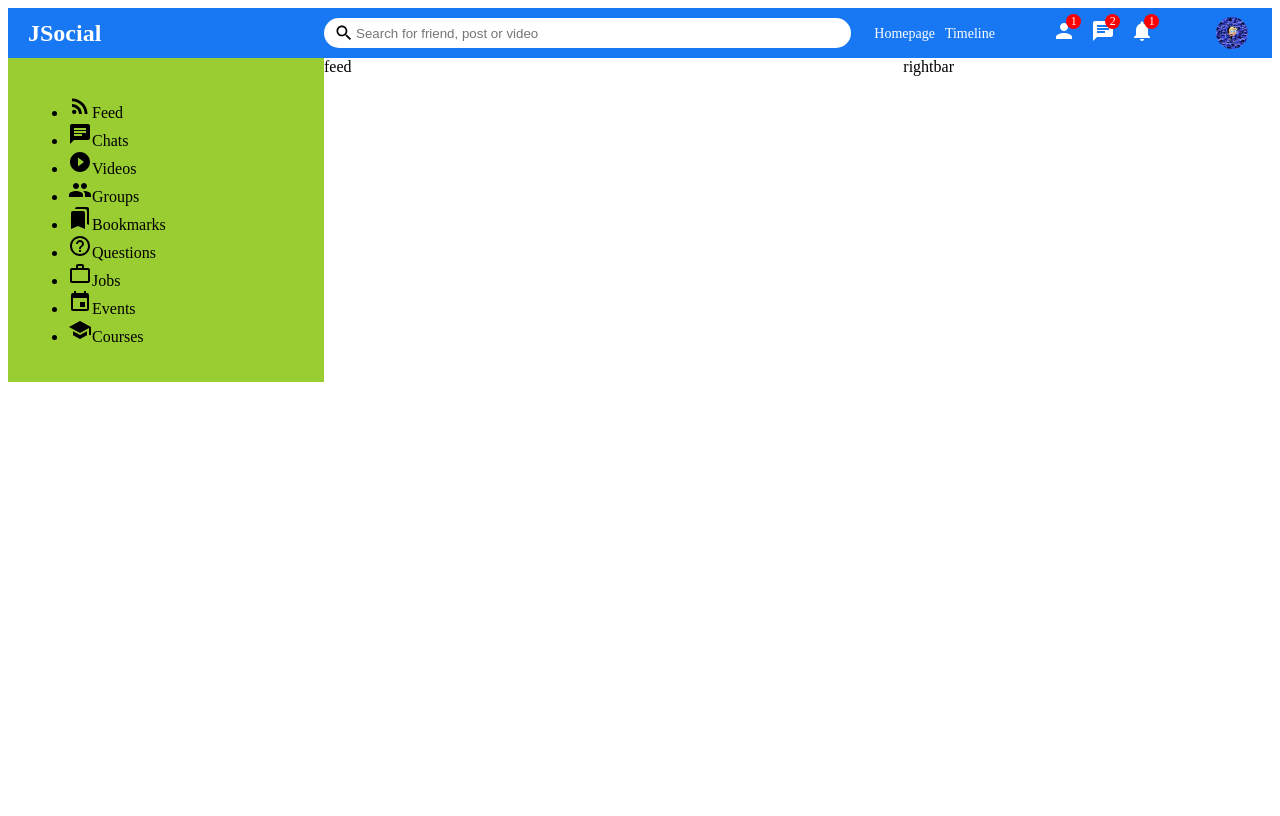
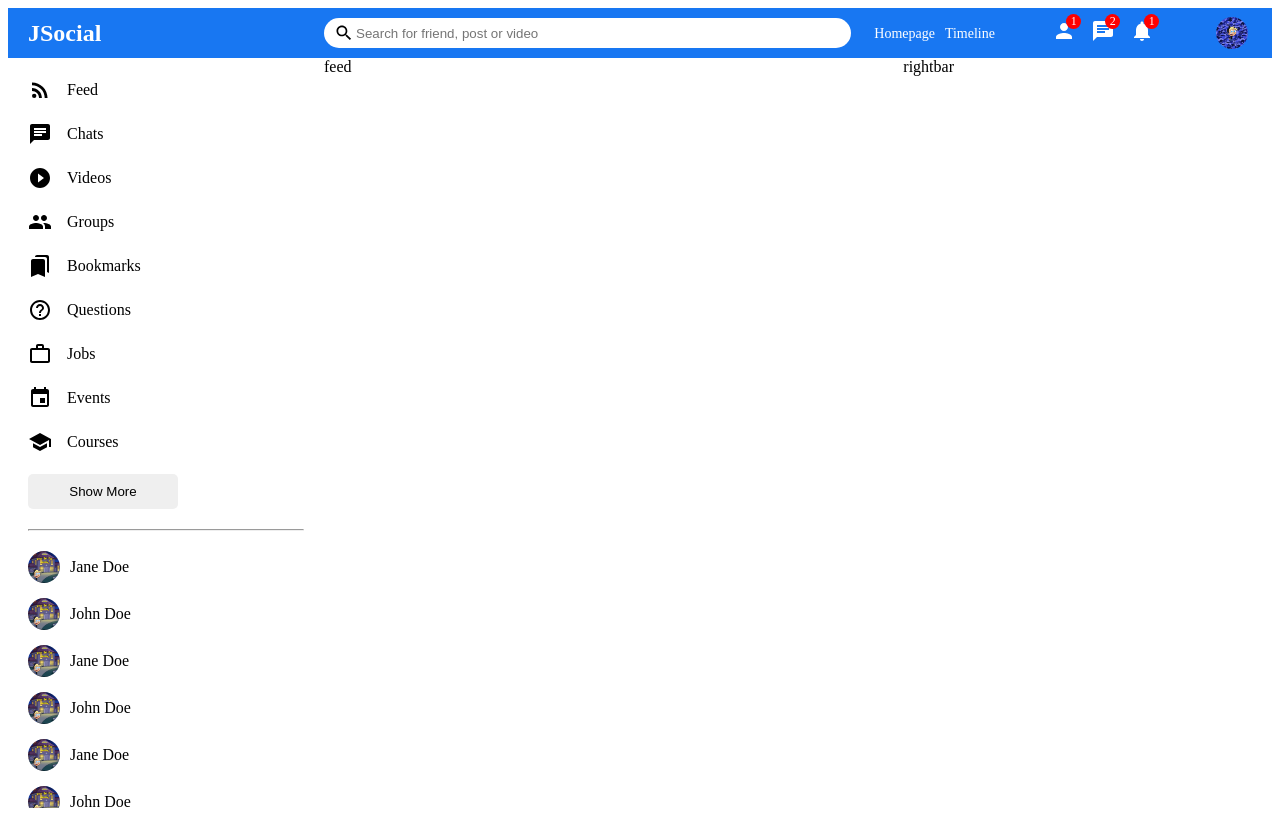
Before and after one commit to Justin7933/social-app, a React (Create React App) app: page / in a window 1280 px wide. Built offline with nearby package versions, Linux system fonts and the light colour scheme.

Commit message:
added on to sidebar.jsx and .css

```diff
--- a/src/components/sidebar/Sidebar.jsx
+++ b/src/components/sidebar/Sidebar.jsx
@@ -43,6 +43,58 @@
                         <span className="sidebarListItemText">Courses</span>
                     </li>
                 </ul>
+                <button className="sidebarButton">Show More</button>
+                <hr className="sidebarHr"/>
+                <ul className="sidebarFriendList">
+                    <li className="sidebarFriend">
+                        <img className="sidebarFriendImg" src="/assets/person/2.jpeg" alt=""/>
+                        <span className="sidebarFriendName">Jane Doe</span>
+                    </li>
+                    <li className="sidebarFriend">
+                        <img className="sidebarFriendImg" src="/assets/person/2.jpeg" alt=""/>
+                        <span className="sidebarFriendName">John Doe</span>
+                    </li>
+                    <li className="sidebarFriend">
+                        <img className="sidebarFriendImg" src="/assets/person/2.jpeg" alt=""/>
+                        <span className="sidebarFriendName">Jane Doe</span>
+                    </li>
+                    <li className="sidebarFriend">
+                        <img className="sidebarFriendImg" src="/assets/person/2.jpeg" alt=""/>
+                        <span className="sidebarFriendName">John Doe</span>
+                    </li>
+                    <li className="sidebarFriend">
+                        <img className="sidebarFriendImg" src="/assets/person/2.jpeg" alt=""/>
+                        <span className="sidebarFriendName">Jane Doe</span>
+                    </li>
+                    <li className="sidebarFriend">
+                        <img className="sidebarFriendImg" src="/assets/person/2.jpeg" alt=""/>
+                        <span className="sidebarFriendName">John Doe</span>
+                    </li>
+                    <li className="sidebarFriend">
+                        <img className="sidebarFriendImg" src="/assets/person/2.jpeg" alt=""/>
+                        <span className="sidebarFriendName">Jane Doe</span>
+                    </li>
+                    <li className="sidebarFriend">
+                        <img className="sidebarFriendImg" src="/assets/person/2.jpeg" alt=""/>
+                        <span className="sidebarFriendName">John Doe</span>
+                    </li>
+                    <li className="sidebarFriend">
+                        <img className="sidebarFriendImg" src="/assets/person/2.jpeg" alt=""/>
+                        <span className="sidebarFriendName">Jane Doe</span>
+                    </li>
+                    <li className="sidebarFriend">
+                        <img className="sidebarFriendImg" src="/assets/person/2.jpeg" alt=""/>
+                        <span className="sidebarFriendName">John Doe</span>
+                    </li>
+                    <li className="sidebarFriend">
+                        <img className="sidebarFriendImg" src="/assets/person/2.jpeg" alt=""/>
+                        <span className="sidebarFriendName">Jane Doe</span>
+                    </li>
+                    <li className="sidebarFriend">
+                        <img className="sidebarFriendImg" src="/assets/person/2.jpeg" alt=""/>
+                        <span className="sidebarFriendName">John Doe</span>
+                    </li>
+                </ul>
             </div>
         </div>
     )
--- a/src/components/sidebar/sidebar.css
+++ b/src/components/sidebar/sidebar.css
@@ -1,9 +1,67 @@
 .sidebar{
     flex: 3;
     height: calc(100vh - 50px);
+    overflow-y: scroll;
+}
+
+::-webkit-scrollbar{
+    width: 5px;
+}
+::-webkit-scrollbar-track{
+    background-color: #f1f1f1;
+}
+::-webkit-scrollbar-thumb{
+    background-color: rgb(179, 179, 179);
 }
 
 .sidebarWrapper{
     padding: 20px;
-    background-color: yellowgreen;
 }
+
+.sidebarList{
+    padding: 0;
+    margin: 0;
+    list-style: none;
+}
+
+.sidebarListItem{
+    display: flex;
+    align-items: center;
+    margin-bottom: 20px;
+}
+
+.sidebarIcon{
+    margin-right: 15px;
+}
+
+.sidebarButton{
+    width: 150px;
+    border: none;
+    padding: 10px;
+    border-radius: 5px;
+    font-weight: 500;
+}
+
+.sidebarHr{
+    margin: 20px 0;
+}
+
+.sidebarFriendList{
+    padding: 0;
+    margin: 0;
+    list-style: none;
+}
+
+.sidebarFriend{
+    display: flex;
+    align-items: center;
+    margin-bottom: 15px;
+}
+
+.sidebarFriendImg{
+    width: 32px;
+    height: 32px;
+    border-radius: 50%;
+    object-fit: cover;
+    margin-right: 10px;
+}
```
Also changed, not shown: public/assets/person/2.jpeg (added).
